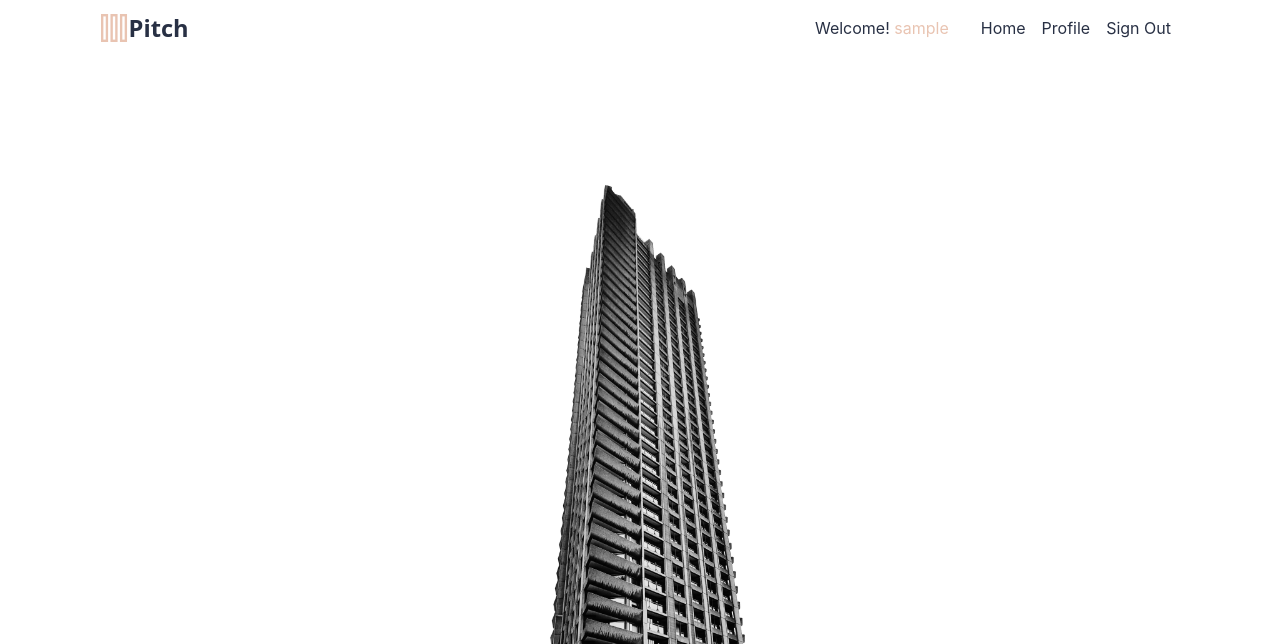
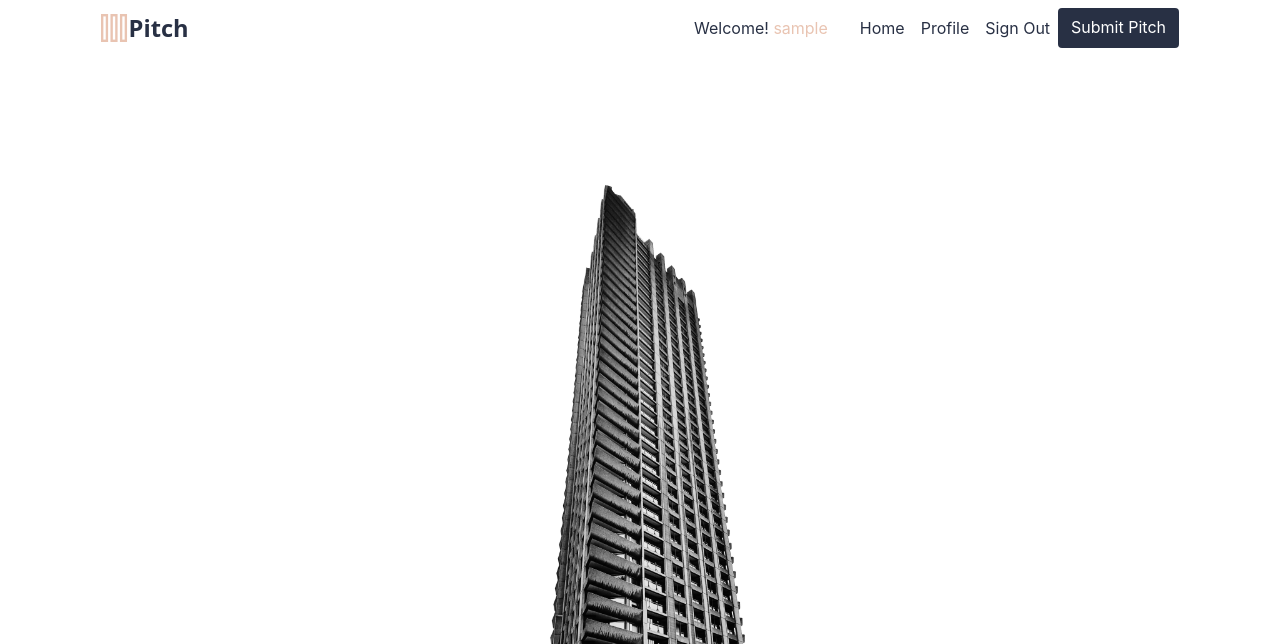
Before and after one commit to imekenye/Pitches, a Flask app: page / in a window 1280 px wide. Shown: the top 644 px of the page. Run offline with Flask 2, Linux system fonts and the light colour scheme; the visitor is signed in with stand-in values (Sample User, id 1); data comes from the database, SQL or seed files in the repository; some libraries are stand-ins or nearby versions.

Commit message:
update files

```diff
--- a/app/main/views.py
+++ b/app/main/views.py
@@ -1,10 +1,10 @@
 from flask import  render_template,redirect,request,url_for,abort,flash
 from . import main
-from .forms import UpdateProfile,SubmitPitch
+from .forms import UpdateProfile,SubmitPitch,CommentForm
 from .. import db,photos
 # from ..static import photos
 from flask_login import login_required
-from ..models import User,Pitch
+from ..models import User,Pitch,Comments
 
 @main.route('/')
 def index():
@@ -19,11 +19,12 @@ def index():
 @main.route('/user/<uname>')
 def profile(uname):
     user = User.query.filter_by(username = uname).first()
+    index=Pitch.query.all()
 
     if user is None:
         abort(404)
 
-    return render_template("profile/profile.html", user = user)
+    return render_template("profile/profile.html", user = user, index=index)
 
 @main.route('/user/<uname>/update',methods = ['GET','POST'])
 @login_required
@@ -55,18 +56,30 @@ def update_pic(uname):
         db.session.commit()
     return redirect(url_for('main.profile',uname=uname))
 
-@main.route('/user/<user_id>',methods=['GET', 'POST'])
+@main.route('/pitchsubmit',methods=['GET', 'POST'])
 @login_required
-def submit_pitch(user_id):
+def submit_pitch():
     form = SubmitPitch()
-    form.user_id.data = user_id
+
 
     if form.validate_on_submit():
         pitch = Pitch(post=form.post.data, body=form.body.data,category=form.category.data)
+        pitch.save_pitch()
 
-        db.session.add(pitch)
+        # flash('Pitch added successfully')
+
+        return redirect(url_for('main.index'))
+    return render_template('pitchsubmit.html', form=form)
+
+# comments
+@main.route('/comments', methods = ['GET','POST'])
+@login_required
+def new_comment(id):
+    form = CommentForm()
+    pitch = Pitch.query.get(id)
+    if form.validate_on_submit():
+        comment = Comments(title=form.title.data,comment=form.comment.data, pitch=pitch)
+        db.session.add(comment)
         db.session.commit()
-        flash('Pitch added successfully')
-
-        return redirect(url_for('pitches.html',user_id=pitch.user_id))
-    return render_template('pitchsubmit.html', form=form, user_id=user_id)
+    com_ment = Comments.query.filter_by(pitch=pitch).all()
+    return render_template('comment.html',com_ment=com_ment,form=form)
--- a/app/templates/index.html
+++ b/app/templates/index.html
@@ -7,9 +7,12 @@
     <section>
         <header>
             {% block header %}
+{#                <h1 class=" text-left" style="position: absolute; top: 50%; left: 40%; transform: translate(-50%,-50%)"><span style="font-weight: bold;line-height: .5;">Pitch</span> your ideas today</h1>#}
                 <div class="heroimage">
-                    <img src="{{ url_for('static', filename='heroimage2.jpg') }}" width="100%" height="100%" alt="">
+                    <img src="{{ url_for('static', filename='heroimage2.jpg') }}" width="100%" height="100%" alt="" style="background-position: left;">
                 </div>
+{#                <a href="" class="btn btn-lg" style="border: 1px solid #283044; width: 20%; border-radius: 0; position: absolute; top: 80%; left: 50%; transform: translate(-50%,-50%)">Start today</a>#}
+
             {% endblock %}
         </header>
     </section>
--- a/app/templates/navbar.html
+++ b/app/templates/navbar.html
@@ -8,6 +8,7 @@
                             <li class="nav-item "><a href="{{ url_for('main.index') }}" class="nav-link" style="color: #283044;">Home</a></li>
                         <li  class="nav-item"><a class="nav-link" style="color: #283044;"  href="{{ url_for( 'main.profile', uname = current_user.username ) }}"> Profile</a></li>
                         <li class="nav-item "><a href="{{ url_for('auth.logout') }}" class="nav-link" style="color: #283044;">Sign Out</a></li>
+                            <a href="{{ url_for('main.submit_pitch') }}" class="btn " style="background-color: #283044;color: #fff;">Submit Pitch</a>
 {#                            <img src="{{url_for('static',filename=user.profile_pic_path)}}" alt="" width="50" height="50" class="img-rounded" style="border-radius: 50%;">#}
                         {% else %}
                         <li class="nav-item "><a href="{{ url_for('auth.login') }}" class="nav-link" style="color: #283044;">Sign In</a></li>
--- a/app/templates/pitchsubmit.html
+++ b/app/templates/pitchsubmit.html
@@ -3,7 +3,7 @@
 <div class="container">
     <h4>Submit pitch</h4>
     <hr>
-        {{ form.hidden_tag }}
+
         {{ wtf.quick_form(form) }}
 </div>
 {% endblock %}
--- a/manage.py
+++ b/manage.py
@@ -1,6 +1,6 @@
 from app import create_app,db
 from flask_script import Manager,Server
-from app.models import User,Role
+from app.models import User,Role,Pitch
 from  flask_migrate import Migrate, MigrateCommand
 
 # Creating app instance
@@ -16,6 +16,6 @@ manager.add_command('db',MigrateCommand)
 
 @manager.shell
 def make_shell_context():
-    return dict(app = app,db = db,User = User, Role = Role )
+    return dict(app = app,db = db,User = User, Role = Role ,Pitch = Pitch)
 if __name__ == '__main__':
     manager.run()
```
Also changed, not shown: app/templates/profile/profile.html (+29 -9 lines), 1 other file.
